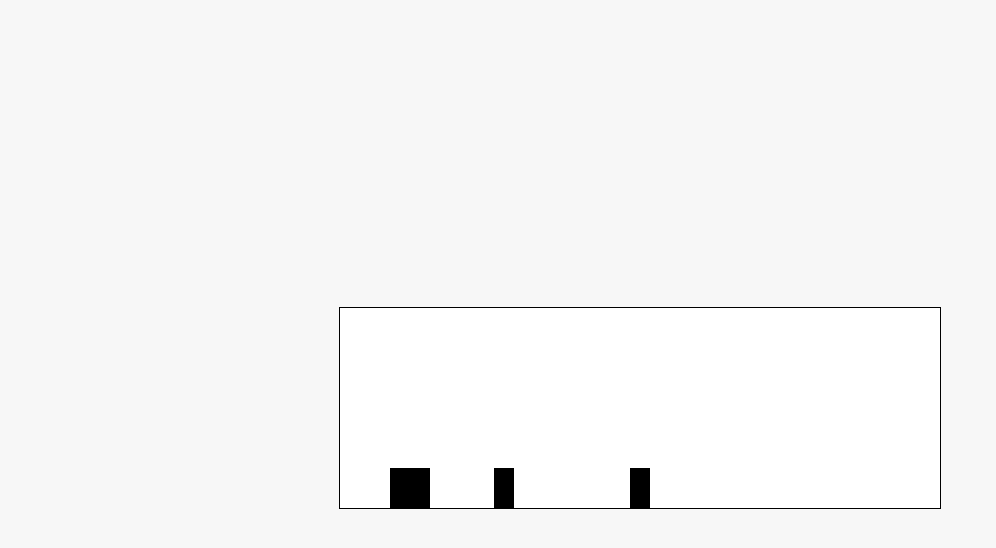
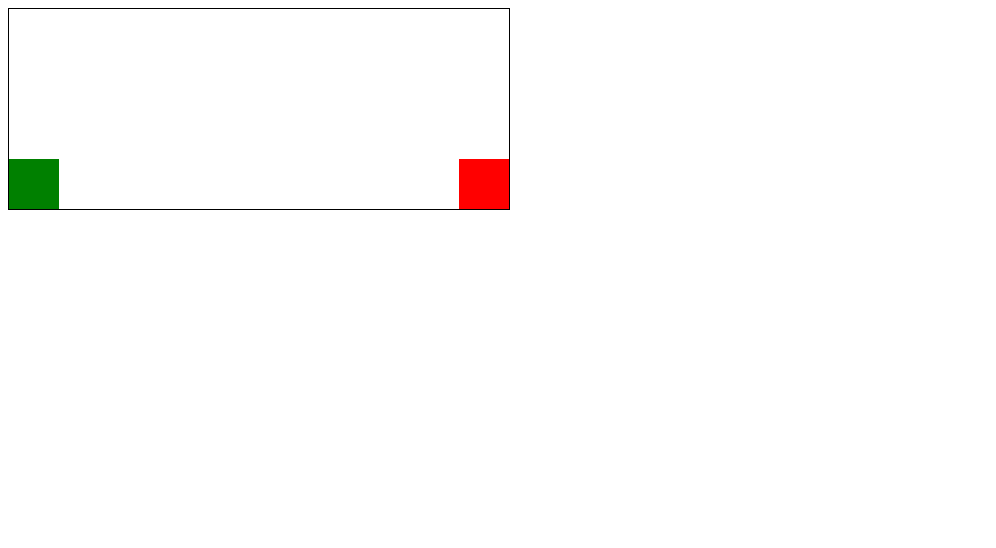
Before and after one commit to ADineshGyawali/Website, a plain HTML site: page chromedino.html in a window 1280 px wide. Shown: the whole page, without its empty margins (0-996 px from the left). Drawn offline with Linux system fonts and the light colour scheme.

Commit message:
Update chromedino.html

```diff
--- a/chromedino.html
+++ b/chromedino.html
@@ -2,126 +2,74 @@
 <html lang="en">
 <head>
     <meta charset="UTF-8">
+    <meta http-equiv="X-UA-Compatible" content="IE=edge">
     <meta name="viewport" content="width=device-width, initial-scale=1.0">
     <title>Chrome Dino Game</title>
     <style>
-        body {
-            display: flex;
-            justify-content: center;
-            align-items: center;
-            height: 100vh;
-            background-color: #f7f7f7;
-            font-family: Arial, sans-serif;
+        #game {
+            width: 500px;
+            height: 200px;
+            border: 1px solid black;
+            position: relative;
         }
-
-        .game-container {
-            position: relative;
-            width: 600px;
-            height: 200px;
-            border: 1px solid #000;
-            overflow: hidden;
-            background-color: #fff;
+        #dino {
+            width: 50px;
+            height: 50px;
+            background-color: green;
+            position: absolute;
+            bottom: 0px;
+            left: 0px;
         }
-
-        .dino {
+        #block {
+            width: 50px;
+            height: 50px;
+            background-color: red;
             position: absolute;
-            bottom: 0;
-            left: 50px;
-            width: 40px;
-            height: 40px;
-            background-color: #000;
+            bottom: 0px;
+            right: 0px;
         }
-
-        .obstacle {
-            position: absolute;
-            bottom: 0;
-            width: 20px;
-            height: 40px;
-            background-color: #000;
-            animation: moveObstacle 2s linear infinite;
+        .jump {
+            animation: jump 0.5s linear;
         }
-
-        @keyframes moveObstacle {
-            from { right: -20px; }
-            to { right: 600px; }
+        @keyframes jump {
+            0% {
+                bottom: 0px;
+            }
+            50% {
+                bottom: 100px;
+            }
+            100% {
+                bottom: 0px;
+            }
         }
     </style>
 </head>
 <body>
-    <div class="game-container">
-        <div class="dino" id="dino"></div>
+    <div id="game">
+        <div id="dino"></div>
+        <div id="block"></div>
     </div>
     <script>
-        document.addEventListener('DOMContentLoaded', () => {
-            const dino = document.getElementById('dino');
-            const gameContainer = document.querySelector('.game-container');
-            let isJumping = false;
-            let gravity = 0.9;
-            let isGameOver = false;
-
-            function control(e) {
-                if (e.keyCode === 32) {
-                    if (!isJumping) {
-                        isJumping = true;
-                        jump();
-                    }
-                }
+        const dino = document.getElementById('dino');
+        const block = document.getElementById('block');
+        let isJumping = false;
+        document.body.onclick = () => {
+            if (!isJumping) {
+                isJumping = true;
+                dino.classList.add('jump');
+                setTimeout(() => {
+                    isJumping = false;
+                    dino.classList.remove('jump');
+                }, 500);
             }
-
-            function jump() {
-                let position = 0;
-                let timerId = setInterval(() => {
-                    if (position >= 150) {
-                        clearInterval(timerId);
-                        let downTimerId = setInterval(() => {
-                            if (position <= 0) {
-                                clearInterval(downTimerId);
-                                isJumping = false;
-                            }
-                            position -= 5;
-                            position = position * gravity;
-                            dino.style.bottom = position + 'px';
-                        }, 20);
-                    }
-                    position += 30;
-                    position = position * gravity;
-                    dino.style.bottom = position + 'px';
-                }, 20);
+        };
+        setInterval(() => {
+            const dinoTop = parseInt(window.getComputedStyle(dino).getPropertyValue('bottom'));
+            const blockLeft = parseInt(window.getComputedStyle(block).getPropertyValue('left'));
+            if (blockLeft < 50 && blockLeft > 0 && dinoTop === 0) {
+                alert('Game Over');
             }
-
-            function generateObstacle() {
-                let obstaclePosition = 600;
-                const obstacle = document.createElement('div');
-                if (!isGameOver) obstacle.classList.add('obstacle');
-                gameContainer.appendChild(obstacle);
-                obstacle.style.right = obstaclePosition + 'px';
-
-                let timerId = setInterval(() => {
-                    if (obstaclePosition > 600) {
-                        clearInterval(timerId);
-                        gameContainer.removeChild(obstacle);
-                    }
-
-                    if (
-                        obstaclePosition > 50 && obstaclePosition < 90 &&
-                        dino.style.bottom === '0px'
-                    ) {
-                        clearInterval(timerId);
-                        isGameOver = true;
-                        document.removeEventListener('keydown', control);
-                        alert('Game Over');
-                    }
-
-                    obstaclePosition -= 10;
-                    obstacle.style.right = obstaclePosition + 'px';
-                }, 20);
-
-                if (!isGameOver) setTimeout(generateObstacle, Math.random() * 4000);
-            }
-
-            generateObstacle();
-            document.addEventListener('keydown', control);
-        });
+        }, 10);
     </script>
 </body>
 </html>
```
